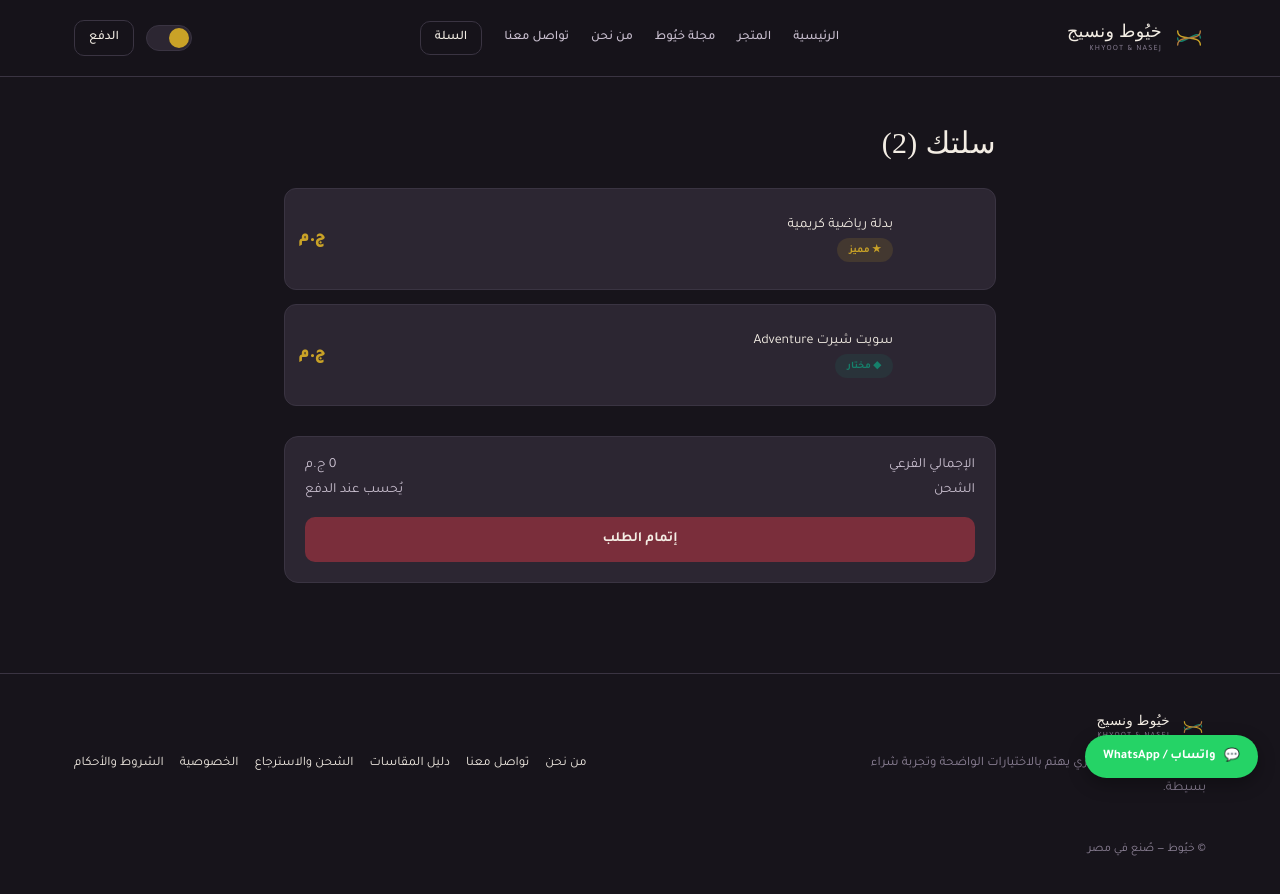
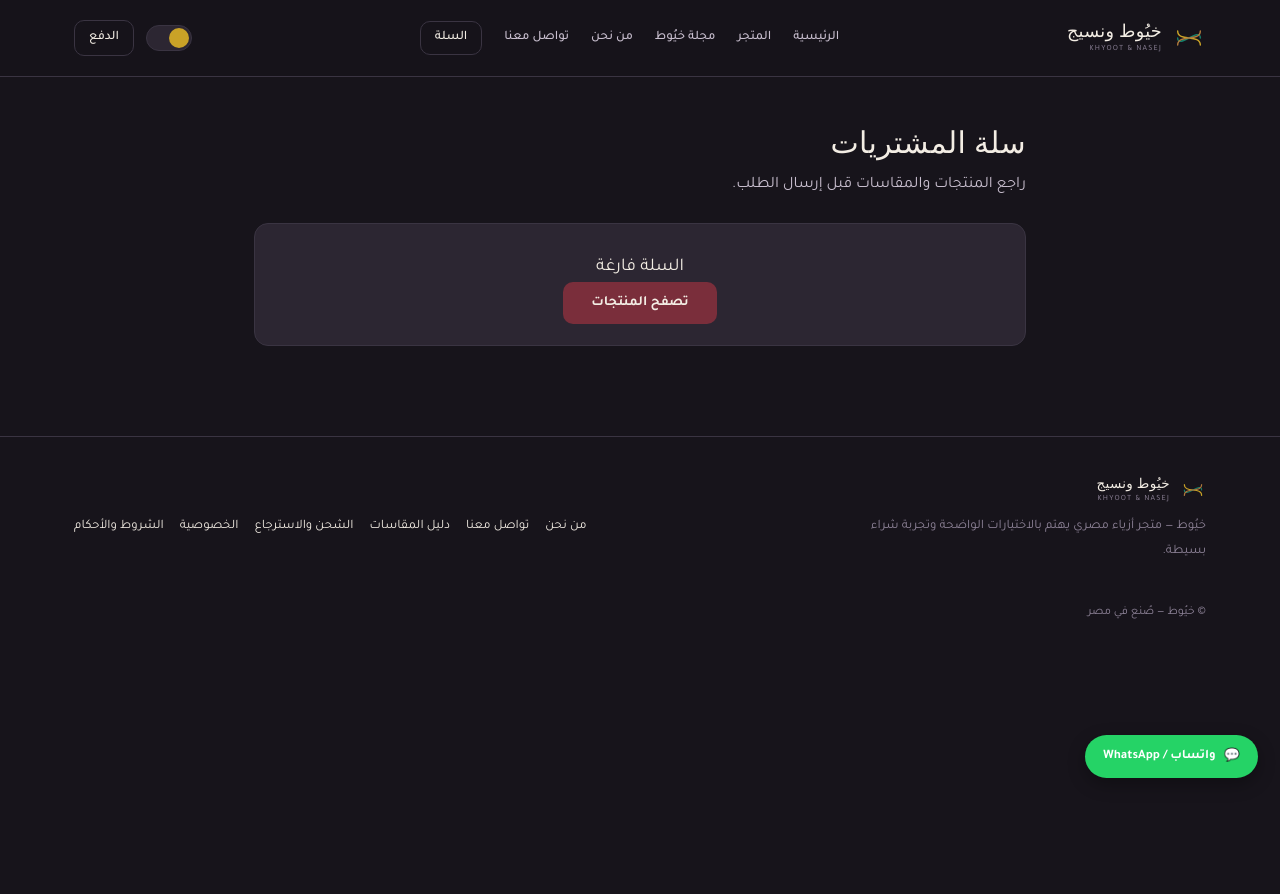
Before and after one commit to Abdallah-cmyk/khuyoot-store, a React (Vite) app: page /cart in a window 1280 px wide. After the commit the page ends 800 px from the top, so only its background shows below. Built offline with nearby package versions, Linux system fonts and the light colour scheme; a web font is replaced by a local one.

Commit message:
feat: make shopping cart functional

```diff
--- a/Cart.jsx
+++ b/Cart.jsx
@@ -1,17 +1,43 @@
-import React from 'react';
+import React, { useEffect, useState } from 'react';
 import { Link } from 'react-router-dom';
-import { products, tierLabels } from './products.js';
 
-const swatchGradients = { gold: 'linear-gradient(150deg,#4a3a22,#c9a227)', emerald: 'linear-gradient(150deg,#12433a,#16806b)', bronze: 'linear-gradient(150deg,#4a3320,#b0793c)' };
-const cartItems = [products[3], products[2]];
+const CART_KEY = 'khuyoot_cart';
 
 export default function Cart() {
-  const subtotal = cartItems.reduce((sum, p) => sum + p.price, 0);
+  const [items, setItems] = useState([]);
+  const load = () => setItems(JSON.parse(localStorage.getItem(CART_KEY) || '[]'));
+  useEffect(() => { load(); window.addEventListener('khuyoot-cart-updated', load); return () => window.removeEventListener('khuyoot-cart-updated', load); }, []);
+  const updateQty = (id, delta) => {
+    const next = items.map((item) => item.id === id ? { ...item, quantity: item.quantity + delta } : item).filter((item) => item.quantity > 0);
+    setItems(next); localStorage.setItem(CART_KEY, JSON.stringify(next));
+  };
+  const clear = () => { setItems([]); localStorage.removeItem(CART_KEY); };
+  const subtotal = items.reduce((sum, p) => sum + ((Number(p.price) || 0) * p.quantity), 0);
   return (
-    <div className="container" style={{ padding: '48px 24px 90px', maxWidth: 760 }}>
-      <h1 style={{ fontSize: 30, marginBottom: 28 }}>سلتك ({cartItems.length})</h1>
-      <div style={{ display: 'flex', flexDirection: 'column', gap: 14, marginBottom: 30 }}>{cartItems.map((p) => { const tier = tierLabels[p.tier]; return <div key={p.id} style={{ display: 'flex', alignItems: 'center', gap: 16, padding: 14, borderRadius: 12, background: 'var(--surface-2)', border: '1px solid var(--border)' }}><div style={{ width: 72, height: 72, borderRadius: 10, background: swatchGradients[p.swatch], flexShrink: 0 }} /><div style={{ flex: 1 }}><div style={{ fontSize: 14, marginBottom: 4 }}>{p.name}</div><span className={`tier-badge ${tier.className}`} style={{ fontSize: 10 }}>{tier.icon} {tier.label}</span></div><div style={{ fontWeight: 800, color: 'var(--gold)' }}>{p.price} ج.م</div></div>; })}</div>
-      <div style={{ padding: 20, borderRadius: 14, background: 'var(--surface-2)', border: '1px solid var(--border)' }}><div style={{ display: 'flex', justifyContent: 'space-between', color: 'var(--text-secondary)', fontSize: 14, marginBottom: 8 }}><span>الإجمالي الفرعي</span><span>{subtotal} ج.م</span></div><div style={{ display: 'flex', justifyContent: 'space-between', color: 'var(--text-secondary)', fontSize: 14, marginBottom: 18 }}><span>الشحن</span><span>يُحسب عند الدفع</span></div><Link to="/checkout" className="btn-primary" style={{ display: 'block', textAlign: 'center' }}>إتمام الطلب</Link></div>
+    <div className="container" style={{ padding: '48px 24px 90px', maxWidth: 820 }}>
+      <h1 style={{ fontSize: 30, marginBottom: 10 }}>سلة المشتريات</h1>
+      <p style={{ color: 'var(--text-secondary)', marginBottom: 28 }}>راجع المنتجات والمقاسات قبل إرسال الطلب.</p>
+      {!items.length ? (
+        <div style={{ padding: 32, borderRadius: 14, background: 'var(--surface-2)', border: '1px solid var(--border)', textAlign: 'center' }}>
+          <div style={{ fontSize: 18, marginBottom: 16 }}>السلة فارغة</div><Link to="/shop" className="btn-primary">تصفح المنتجات</Link>
+        </div>
+      ) : (
+        <>
+          <div style={{ display: 'flex', flexDirection: 'column', gap: 14, marginBottom: 24 }}>
+            {items.map((p) => <div key={p.id} style={{ display: 'flex', alignItems: 'center', gap: 14, padding: 14, borderRadius: 12, background: 'var(--surface-2)', border: '1px solid var(--border)' }}>
+              <img src={p.image} alt={p.name} style={{ width: 82, height: 82, objectFit: 'cover', borderRadius: 10 }} />
+              <div style={{ flex: 1 }}><div style={{ fontSize: 14, marginBottom: 6 }}>{p.name}</div><div style={{ color: 'var(--text-muted)', fontSize: 12 }}>{p.price ? `${p.price} ج.م` : 'السعر عند الطلب'}</div></div>
+              <div style={{ display: 'flex', alignItems: 'center', gap: 8 }}><button onClick={() => updateQty(p.id, -1)} className="btn-ghost">−</button><span>{p.quantity}</span><button onClick={() => updateQty(p.id, 1)} className="btn-ghost">+</button></div>
+            </div>)}
+          </div>
+          <div style={{ padding: 20, borderRadius: 14, background: 'var(--surface-2)', border: '1px solid var(--border)' }}>
+            <div style={{ display: 'flex', justifyContent: 'space-between', marginBottom: 10 }}><span>الإجمالي</span><strong>{subtotal ? `${subtotal} ج.م` : 'يُحدد حسب المنتجات'}</strong></div>
+            <div style={{ color: 'var(--text-muted)', fontSize: 12, marginBottom: 18 }}>الشحن يُحدد حسب المحافظة.</div>
+            <Link to="/checkout" className="btn-primary" style={{ display: 'block', textAlign: 'center', marginBottom: 10 }}>إتمام الطلب</Link>
+            <button onClick={clear} className="btn-ghost" style={{ width: '100%' }}>إفراغ السلة</button>
+          </div>
+        </>
+      )}
     </div>
   );
 }
```
